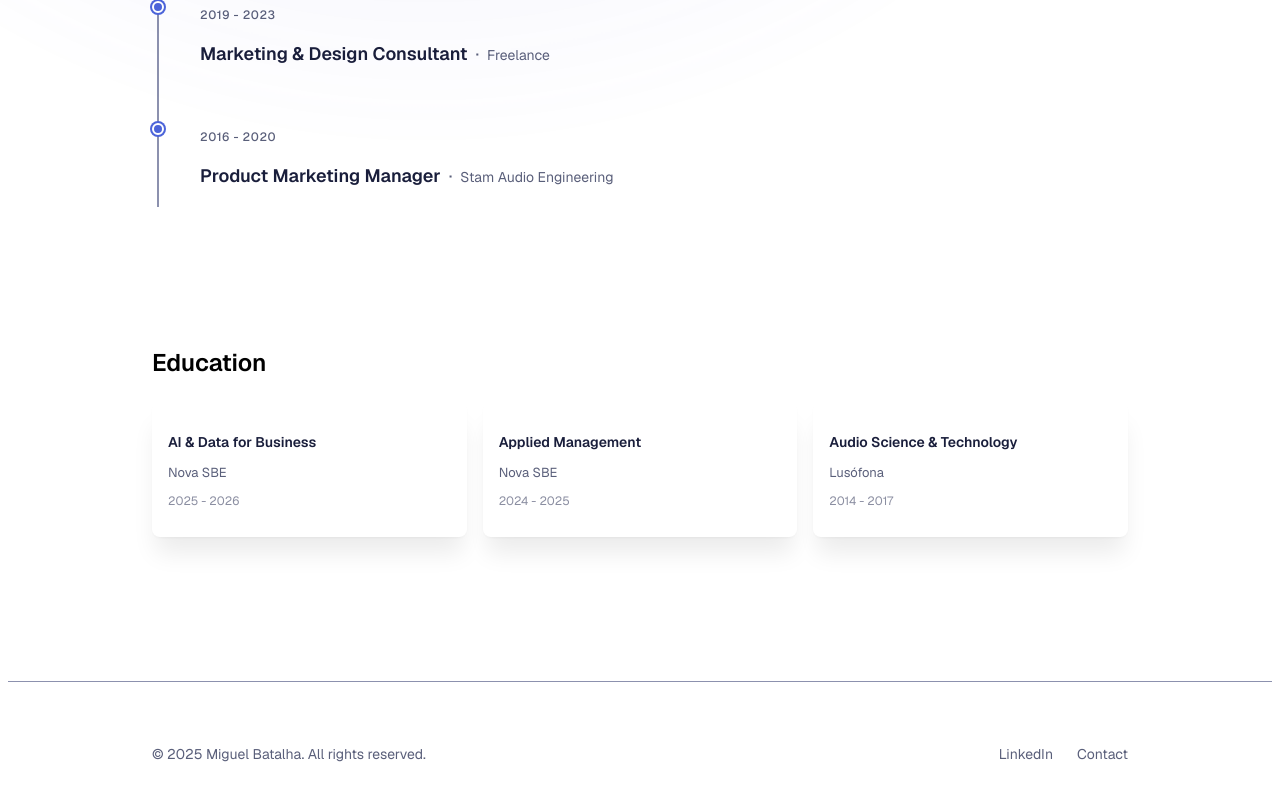
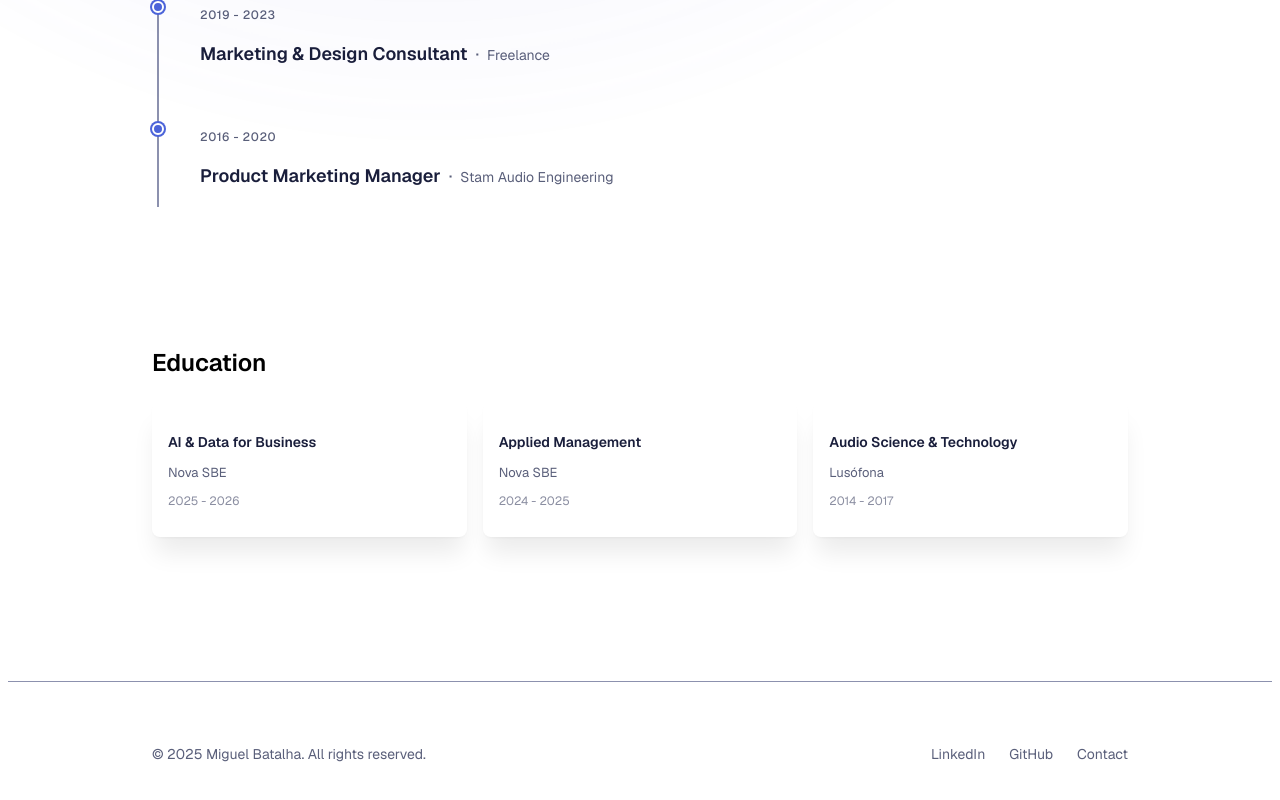
Before and after one commit to DrUninstall/miguelbatalha, a Next.js app: page / in a window 1280 px wide. Shown: the part 1183-1983 px from the top of the page. Built offline with nearby package versions, Linux system fonts and the light colour scheme.

Commit message:
add github to footer

```diff
--- a/app/page.tsx
+++ b/app/page.tsx
@@ -290,6 +290,13 @@ export default function Home() {
                 LinkedIn
               </Link>
               <Link
+                href="https://github.com/druninstall"
+                target="_blank"
+                className={styles.footerLink}
+              >
+                GitHub
+              </Link>
+              <Link
                 href="mailto:miguelbatalhamusic@gmail.com"
                 className={styles.footerLink}
               >
```
